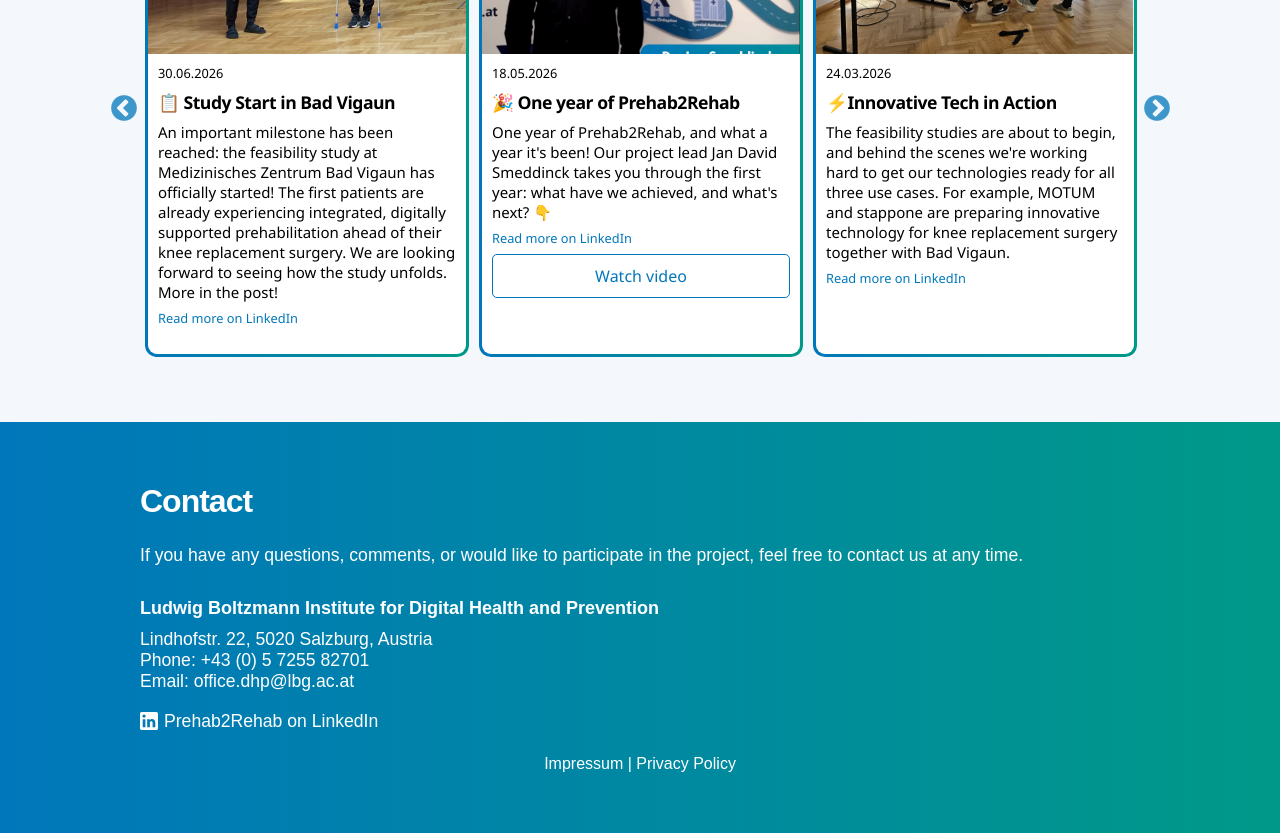
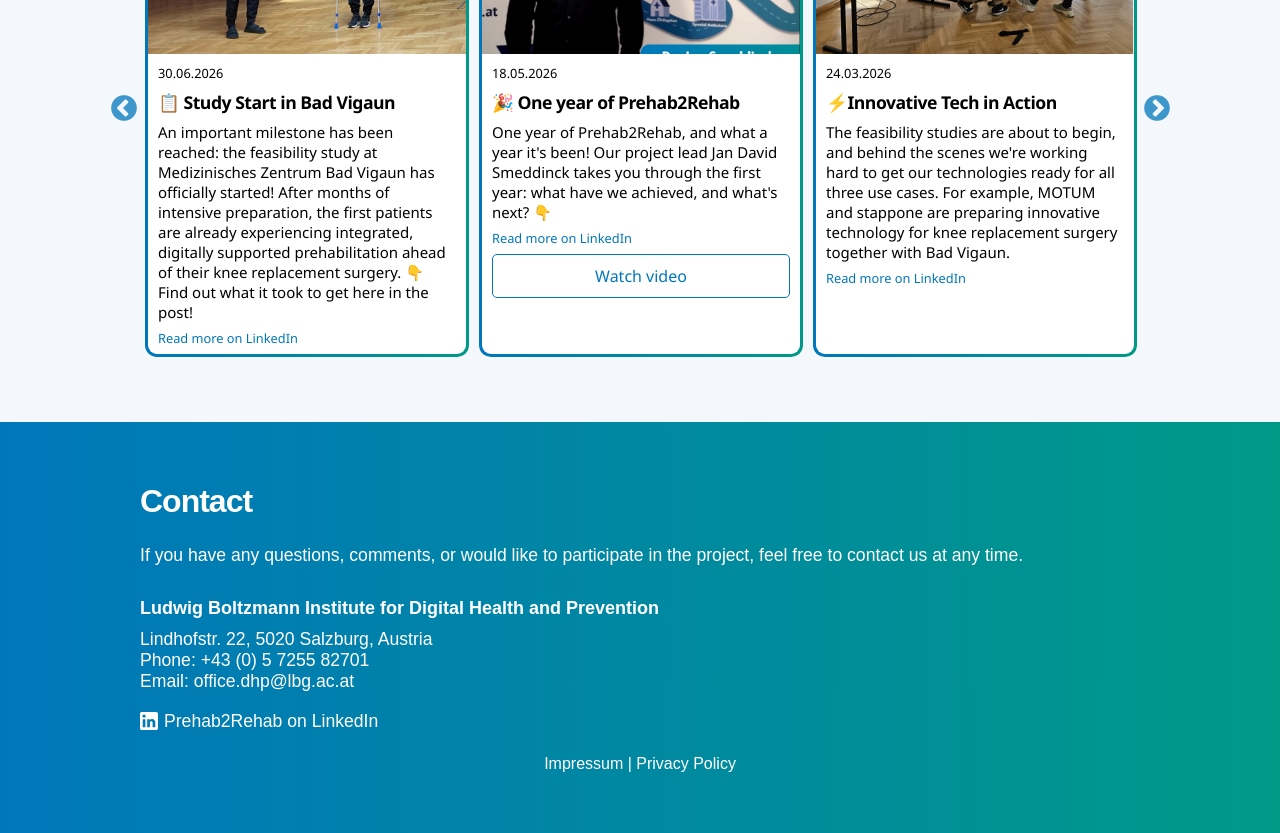
Before and after one commit to Prehab2Rehab/prehab2rehab.github.io, a React (Vite) app: page / in a window 1280 px wide. Shown: the part 6940-7773 px from the top of the page. Built offline with nearby package versions, Linux system fonts and the light colour scheme; grey boxes are pictures that could not be loaded.

Commit message:
Update news text on BV study start

```diff
--- a/src/locales/en/news.js
+++ b/src/locales/en/news.js
@@ -3,7 +3,7 @@
    "headline": "📋 Study Start in Bad Vigaun",
    "date": "30.06.2026",
    "image": "14-BV-study-started.jpg",
-   "text": "An important milestone has been reached: the feasibility study at Medizinisches Zentrum Bad Vigaun has officially started! The first patients are already experiencing integrated, digitally supported prehabilitation ahead of their knee replacement surgery. We are looking forward to seeing how the study unfolds. More in the post!",
+   "text": "An important milestone has been reached: the feasibility study at Medizinisches Zentrum Bad Vigaun has officially started! After months of intensive preparation, the first patients are already experiencing integrated, digitally supported prehabilitation ahead of their knee replacement surgery. 👇 Find out what it took to get here in the post!",
    "linkedinUrl": "https://www.linkedin.com/feed/update/urn:li:activity:7477980967522086912",
    "videoUrl": ""
   },
```
